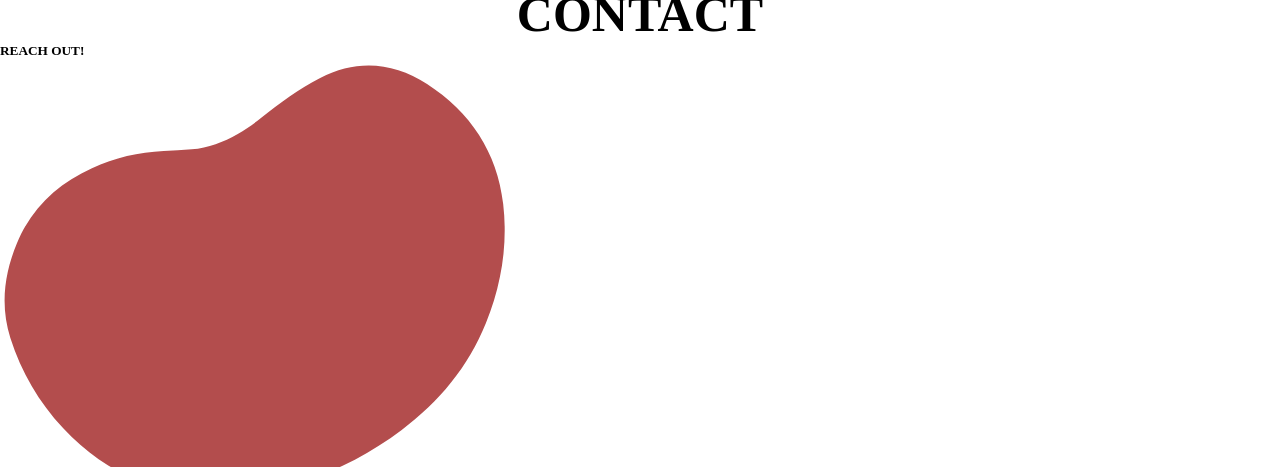
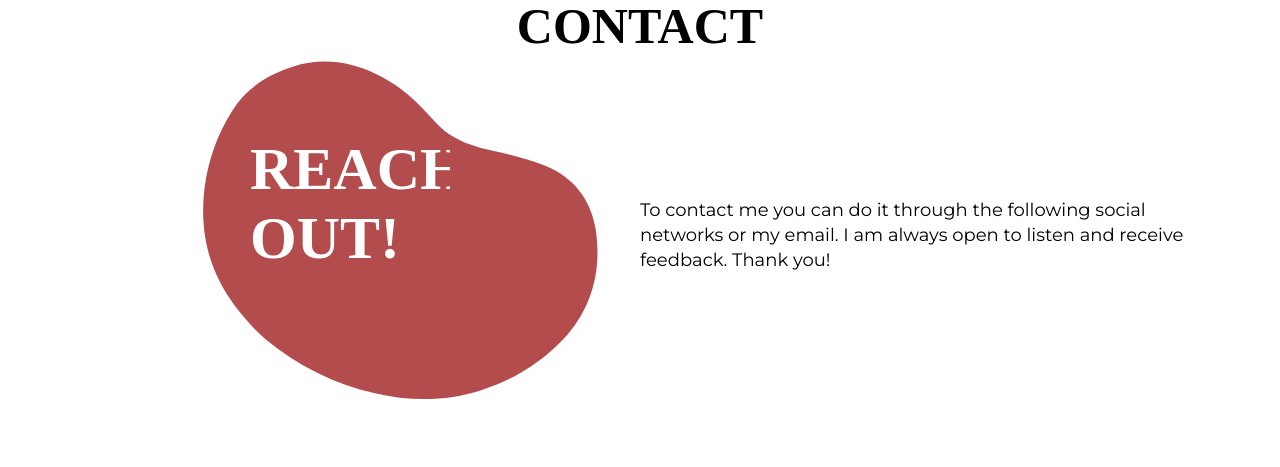
Before and after one commit to laurapascual/Portfolio-Laura-Pascual, a React app: page / in a window 1280 px wide. Shown: the part 2315-2782 px from the top of the page. Built offline with nearby package versions, Linux system fonts and the light colour scheme; a web font is replaced by a local one.

Commit message:
Update section 1 contact

```diff
--- a/src/components/Contact.js
+++ b/src/components/Contact.js
@@ -4,12 +4,16 @@ const contact= () => {
     return(
         <div className='contact' id="contact">
             <h4 className="contact__title">CONTACT</h4>
-            <h5 className='contact__subtitle'>REACH OUT!</h5>
-            <img src={shape} alt="" className='contact__shape'/>
-            <p className="contact__desc">To contact me you can do it through the following social networks or my email. I am always open to listen and receive feedback. Thank you!</p>
+            <div className='contact__section'>
+                <h5 className='contact__subtitle'>REACH OUT!</h5>
+                <img src={shape} alt="" className='contact__shape'/>
+                <p className="contact__desc">To contact me you can do it through the following social networks or my email. I am always open to listen and receive feedback. Thank you!</p>
+            </div>
+            <div className='contact__section2'>
                 <i class="fa-brands fa-github-alt"></i><a href="https://github.com/laurapascual" className="contact__rrss">github.com/laurapascual</a>
                 <i class="fa-brands fa-linkedin-in"></i><a href="https://linkedin.com/in/laura-pascual-mateo/" className="contact__rrss">linkedin.com/in/laura-pascual-mateo/</a>
                 <i class="fa-regular fa-envelope"></i><a href="mailto:laurapascualmateo@gmail.com" className="contact__rrss">laurapascualmateo@gmail.com</a>
+            </div>
         </div>
     )
 }
--- a/src/styles/layouts/AboutMe.scss
+++ b/src/styles/layouts/AboutMe.scss
@@ -33,5 +33,6 @@
         padding-bottom: 50px;
         font-family: $font_text;
         font-size: 18px;
+        line-height: 25px;
     }
 }
--- a/src/styles/layouts/Contact.scss
+++ b/src/styles/layouts/Contact.scss
@@ -7,8 +7,11 @@
     &__desc {
         font-family: $font_text;
         display: flex;
-        align-items: center;
+        align-items: flex-end;
         justify-content: center;
+        font-size: 18px;
+        padding-right: 60px;
+        line-height: 25px;
     }
     &__rrss {
         font-family: $font_text;
@@ -16,4 +19,27 @@
         align-items: center;
         justify-content: center;
     }
+    &__section {
+        display: grid;
+        grid-template-columns: 1fr 1fr;
+    }
+
+    &__shape {
+        position: absolute;
+        transform: translate(15vw, 0vh) rotate(50deg);
+        z-index: -1;
+        width: 400px;
+    }
+
+    &__subtitle {
+        padding-left: 250px;
+        padding-top: 80px;
+        font-family: $font_title;
+        font-size: 60px;
+        color: white;
+        width: 450px;
+    }
+    &__section2 {
+        padding-top: 200px;
+    }
 }
```
